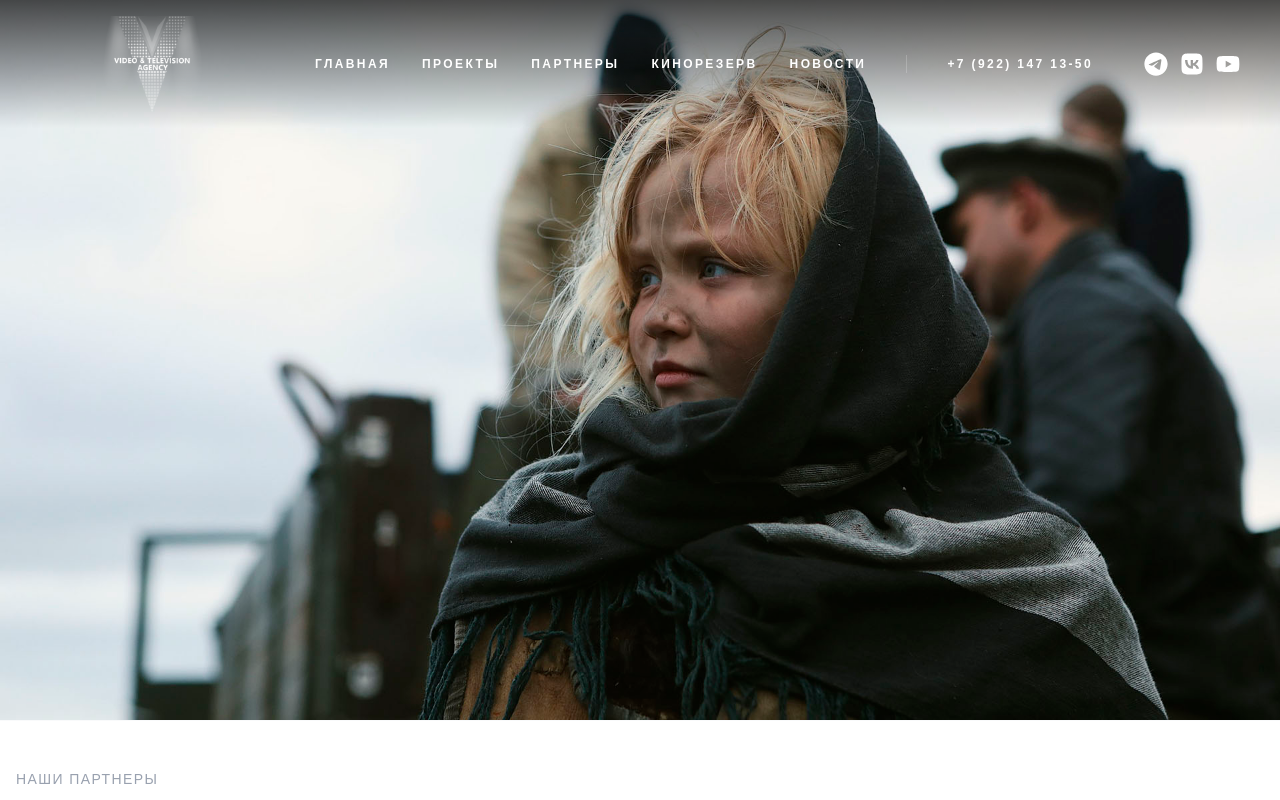
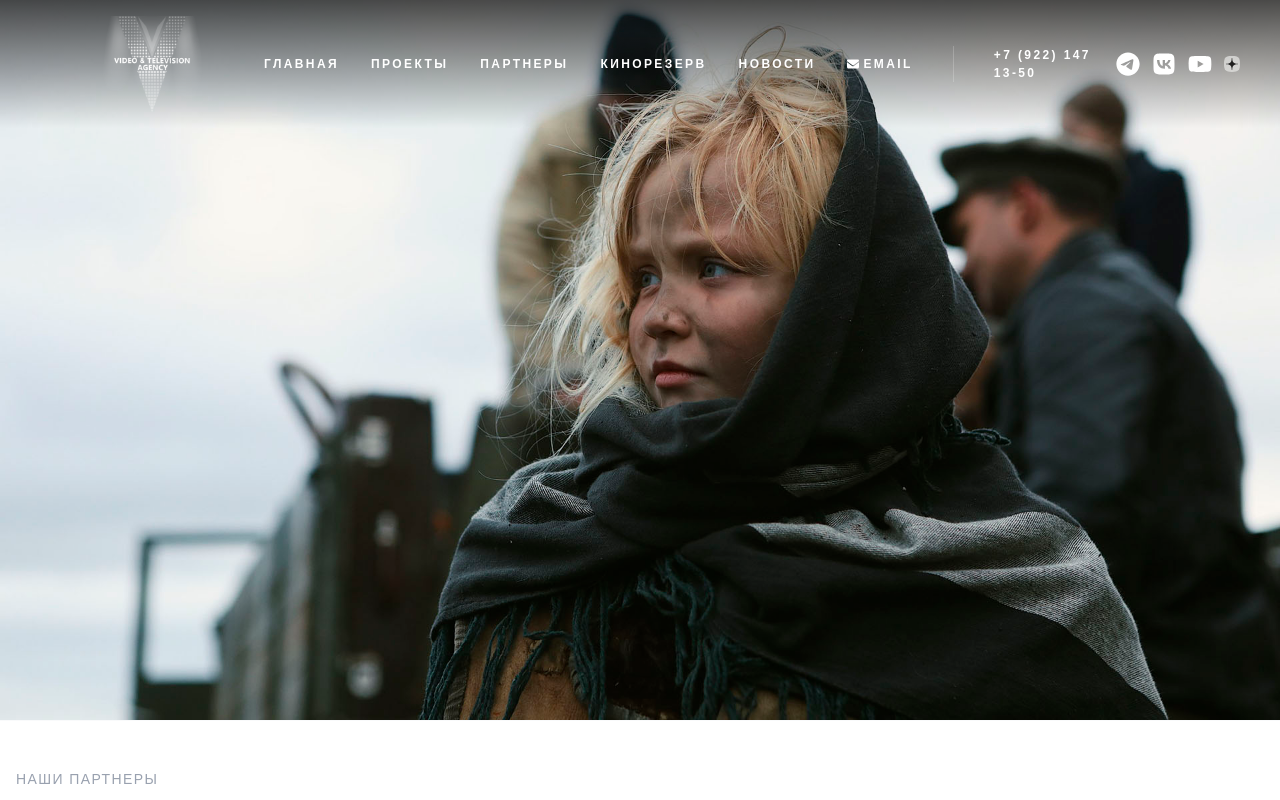
Before and after one commit to VladimirChudaev/my-first-website, a Next.js app: page / in a window 1280 px wide. Shown: the top 800 px of the page. Built offline with nearby package versions, Linux system fonts and the light colour scheme.

Commit message:
feat(header): restore email, activate all social links, use real Zen logo

```diff
--- a/src/app/components/SiteHeader.tsx
+++ b/src/app/components/SiteHeader.tsx
@@ -33,6 +33,10 @@ export default function SiteHeader() {
               <Link href="#">Партнеры</Link>
               <Link href="#">Кинорезерв</Link>
               <Link href="#">Новости</Link>
+              {/* Email — как на скрине */}
+              <Link href="mailto:info@vtagency.ru" className="flex items-center gap-1">
+                <FaEnvelope /> Email
+              </Link>
             </nav>
             <div className="flex items-center gap-10 border-l border-white/20 pl-10">
               <span className="font-bold">+7 (922) 147 13-50</span>
@@ -42,9 +46,25 @@ export default function SiteHeader() {
           {/* Правая часть: Соцсети и Бургер */}
           <div className="flex items-center gap-4">
             <div className="flex items-center gap-3 text-white text-xl md:text-2xl">
-               <a href="#"><FaTelegram /></a>
-               <a href="#"><FaVk /></a>
-               <a href="#"><FaYoutube /></a>
+              <a href="https://t.me/VandTAgency" target="_blank" rel="noopener noreferrer">
+                <FaTelegram />
+              </a>
+              <a href="https://vk.com/club230590987" target="_blank" rel="noopener noreferrer">
+                <FaVk />
+              </a>
+              <a href="https://rutube.ru/channel/25381755/" target="_blank" rel="noopener noreferrer">
+                <FaYoutube />
+              </a>
+              {/* Дзен — используем настоящую иконку из public/photo/zen.svg */}
+              <a href="https://dzen.ru/vtagency" target="_blank" rel="noopener noreferrer">
+                <Image
+                  src="/photo/zen.svg"
+                  alt="Дзен"
+                  width={20}
+                  height={20}
+                  className="invert opacity-80"
+                />
+              </a>
             </div>
 
             <button
@@ -58,6 +78,7 @@ export default function SiteHeader() {
         </div>
       </div>
 
+      {/* Мобильное меню */}
       {isMenuOpen && (
         <div className="fixed inset-0 bg-black/98 z-[110] flex flex-col items-center justify-center gap-8 text-white text-2xl uppercase xl:hidden">
           <button onClick={() => setIsMenuOpen(false)} className="absolute top-8 right-8 text-4xl"><HiX /></button>
```
